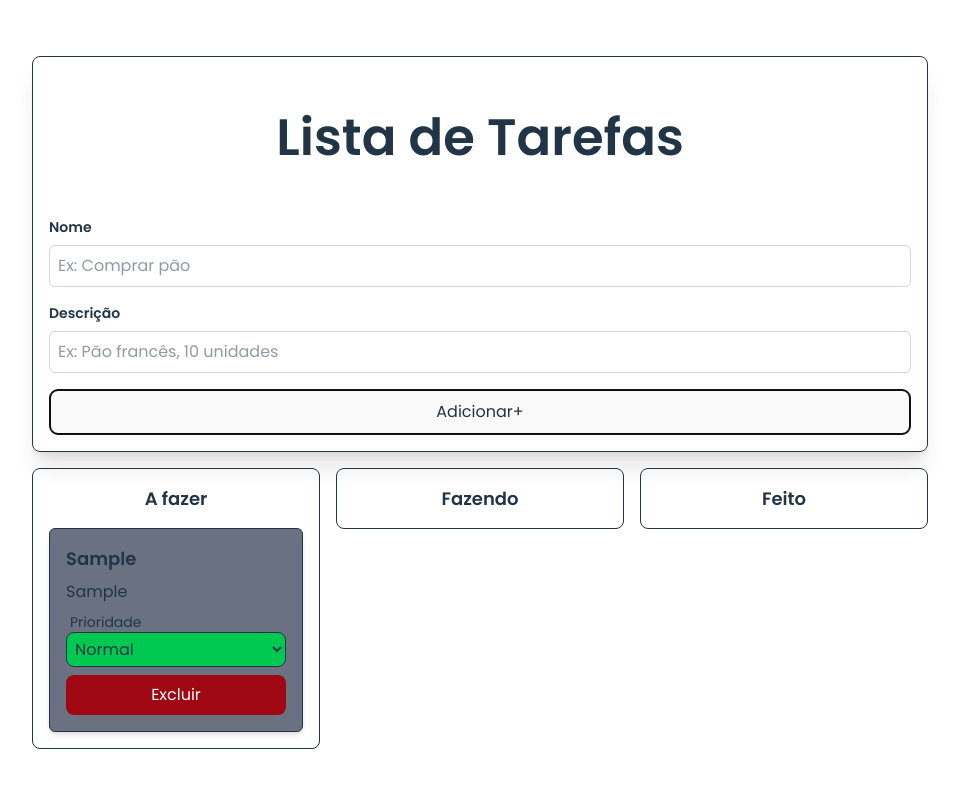
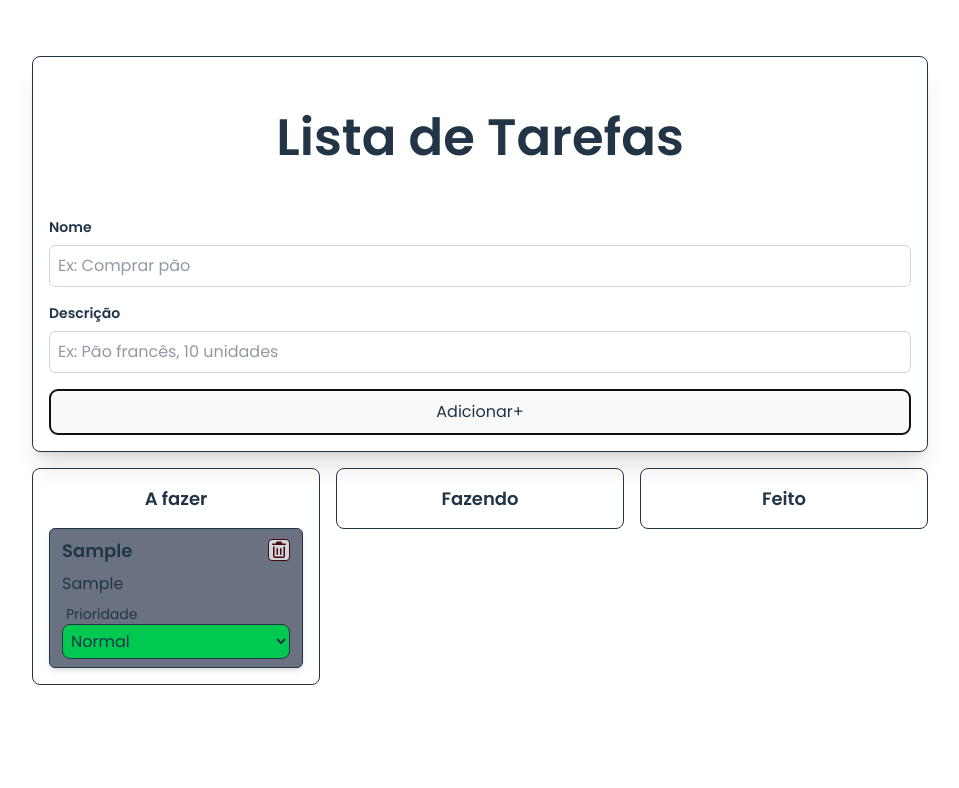
Before and after one commit to luisSancho1234/mini-kambam, a React (Vite) app: page / in a window 1280 px wide. Both pictures are taken after typing "Sample", "Sample" into the empty fields and a click on the button "Adicionar+". Shown: the top 788 px of the page, without its empty margins (160-1119 px from the left). Built offline with nearby package versions, Linux system fonts and the light colour scheme.

Commit message:
add fontawsome

```diff
--- a/package.json
+++ b/package.json
@@ -13,6 +13,10 @@
     "deploy": "gh-pages -d dist"
   },
   "dependencies": {
+    "@fortawesome/fontawesome-svg-core": "^7.0.0",
+    "@fortawesome/free-regular-svg-icons": "^7.0.0",
+    "@fortawesome/free-solid-svg-icons": "^7.0.0",
+    "@fortawesome/react-fontawesome": "^0.2.3",
     "@tailwindcss/vite": "^4.1.11",
     "node": "^20.19.0",
     "npm": "^11.5.1",
--- a/src/App.jsx
+++ b/src/App.jsx
@@ -2,6 +2,8 @@ import { useEffect, useState, useRef } from 'react';
 import './App.css';
 import InputComponent from './components/InputComponent';
 import { getStorage, setStorage } from './services/StorageService';
+import { FontAwesomeIcon } from '@fortawesome/react-fontawesome'
+import { faTrashAlt } from '@fortawesome/free-regular-svg-icons';
 
 function App() {
   const [lista, setLista] = useState(getStorage());
@@ -78,8 +80,13 @@ function App() {
           {
           lista[indexJ].map((item, index) => (
             <div draggable id='card' key={ index } onDragStart={() => onDragStart(indexJ, index, item)}
-            className='flex w-full flex-col gap-2 text-start p-4 border bg-gray-500 rounded-md shadow-md'>
-              <h2>{ item.name ? item.name : 'No Name' }</h2>
+            className='flex w-full flex-col gap-2 text-start px-3 py-2 border bg-gray-500 rounded-md shadow-md'>
+              <div className='flex justify-between items-center'>
+                <h2>{ item.name ? item.name : 'No Name' }</h2>
+                <div className='bg-gray-300 rounded-sm border border-red-950 hover:border-red-800 flex justify-center items-center h-[22px] w-[22px] shadow-2xs text-red-950 hover:text-red-800'>
+                  <FontAwesomeIcon icon={faTrashAlt} onClick={() => excluir(index, indexJ)} title='Excluir' />
+                </div>
+              </div>
               <p>{ item.description ? item.description : '-------' }</p>
               <div className='flex flex-col gap-0'>
                 <p className='text-sm ml-1'>Prioridade</p>
@@ -98,10 +105,7 @@ function App() {
                 </select>
               </div>
 
-              <div className='flex items-center justify-center bg-red-800 hover:bg-red-950 text-white px-4 py-2 rounded-lg'
-              onClick={() => excluir(index, indexJ)}>
-                {'Excluir'}
-                </div>
+
 
             </div>
           ))
```
Also changed, not shown: 1 other file (tests, documents, lock files or other folders).
